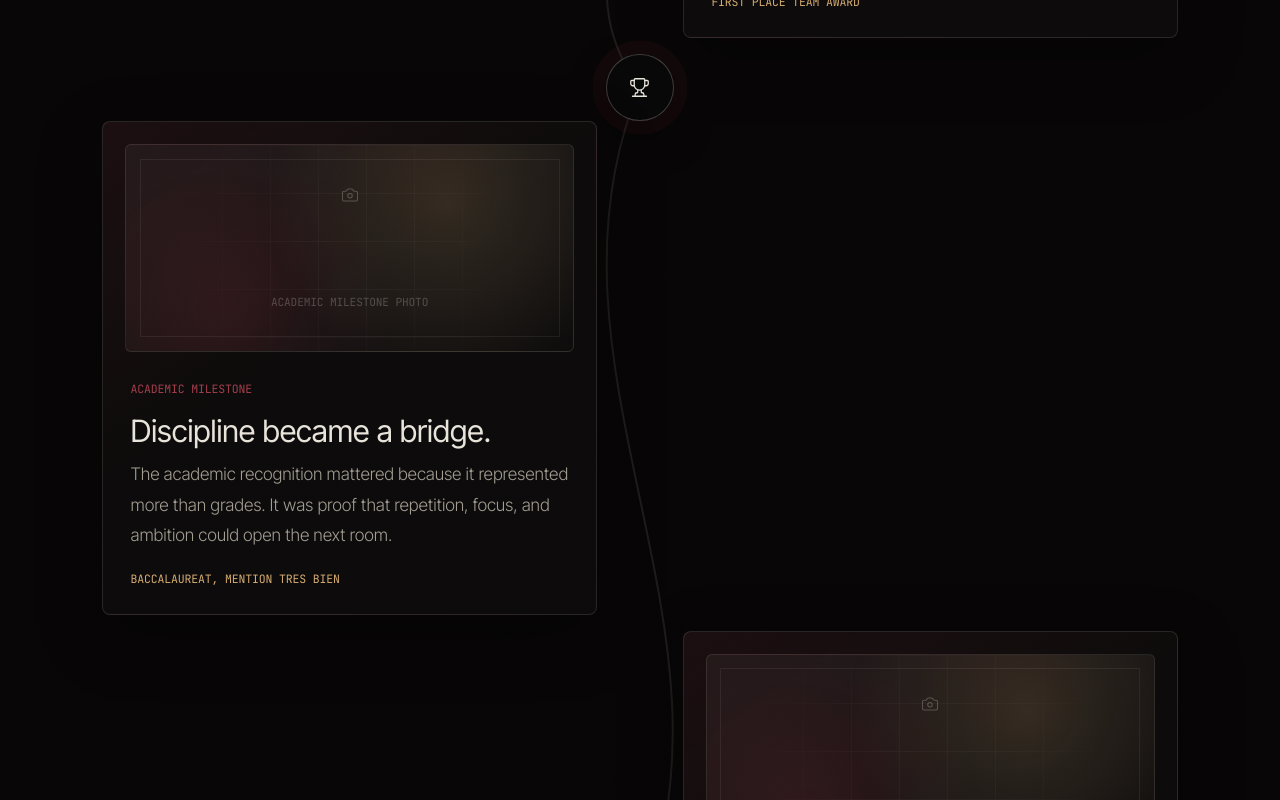
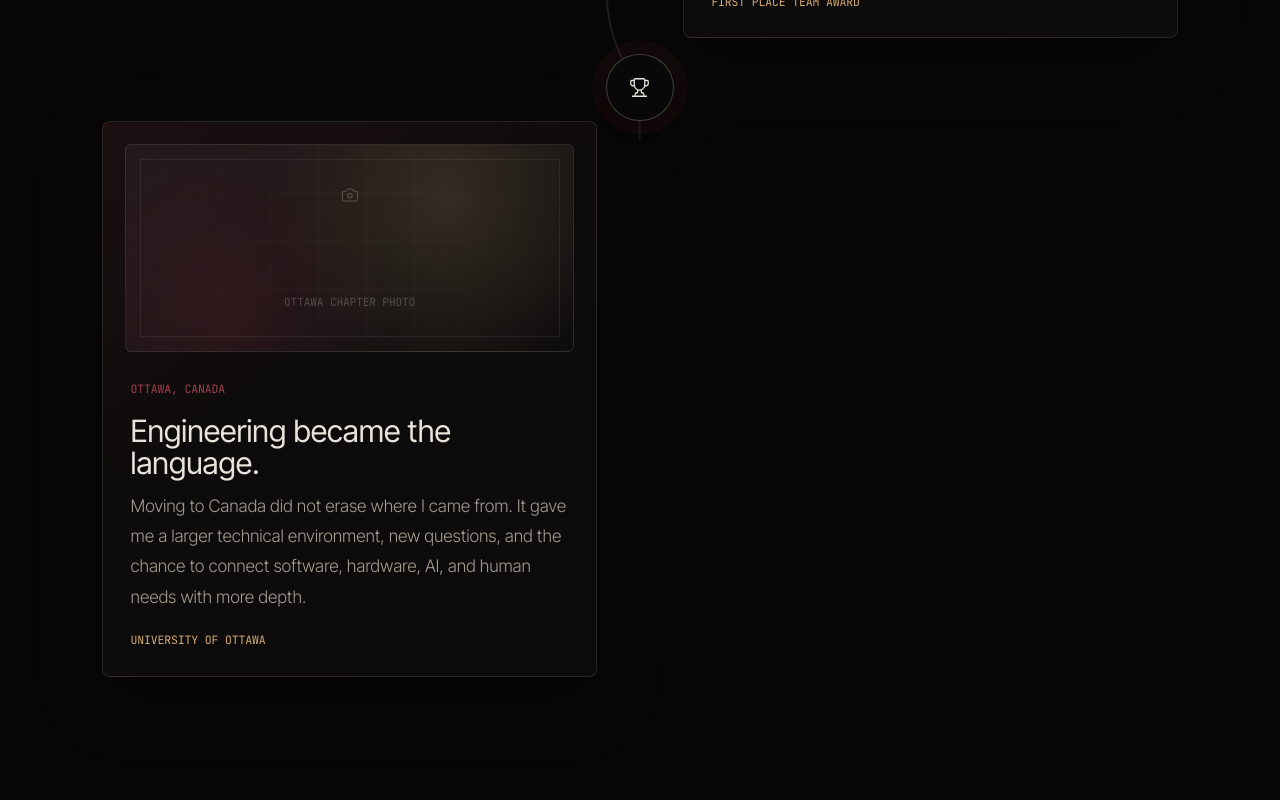
Before and after one commit to RayannSagnon/portfolio, a Next.js app: page /about in a window 1280 px wide. Shown: the part 4300-5100 px from the top of the page. Built offline with nearby package versions, Linux system fonts and the light colour scheme; no server answers.

Commit message:
Remove Academic milestone from about timeline.
Drop the timeline chapter entirely from the journey sequence.

```diff
--- a/content/about.ts
+++ b/content/about.ts
@@ -56,14 +56,6 @@ export const journeyChapters: JourneyChapter[] = [
     title: "I learned what a team can build.",
     body:
       "At my first hackathon, organized with Orange, my team and I competed against 135 other teams to solve a real challenge. We spent days brainstorming, building, testing ideas, and refining our presentation. When we were announced as the winning team, the achievement felt bigger than the trophy itself. It showed me that innovation is rarely a solo effort. The best ideas emerge when different people bring their skills together around a shared goal.",
-  },
-  {
-    place: "Academic milestone",
-    moment: "Baccalaureat, Mention Tres Bien",
-    image: "Academic milestone photo",
-    title: "Discipline became a bridge.",
-    body:
-      "The academic recognition mattered because it represented more than grades. It was proof that repetition, focus, and ambition could open the next room.",
   },
   {
     place: "Ottawa, Canada",
```
